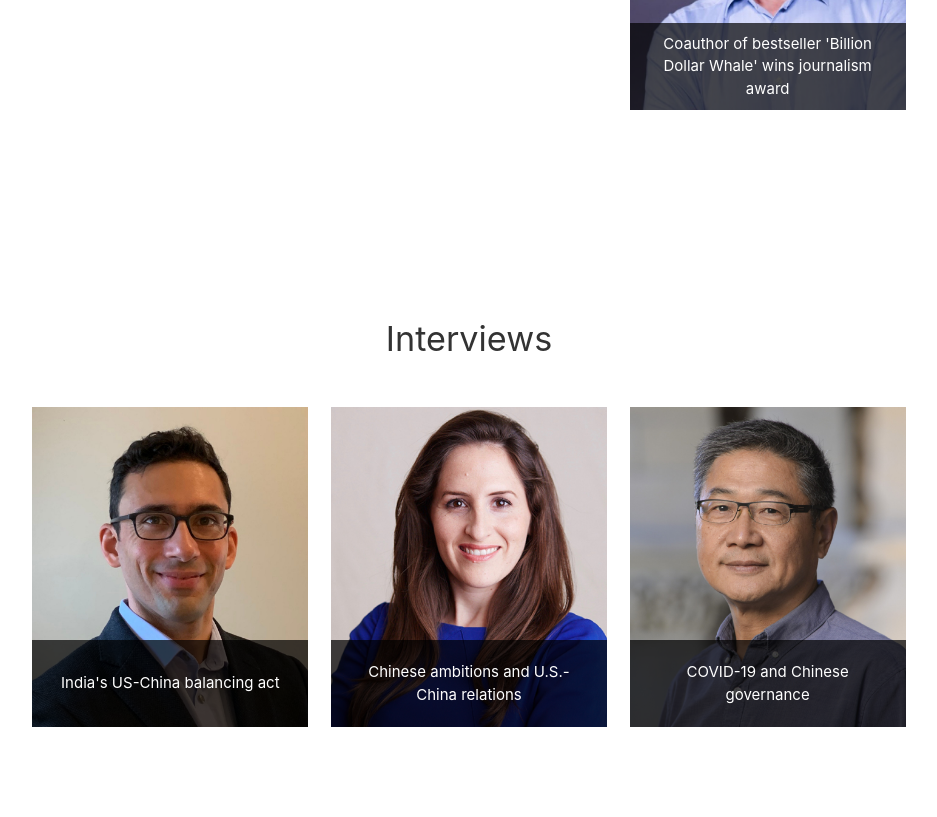
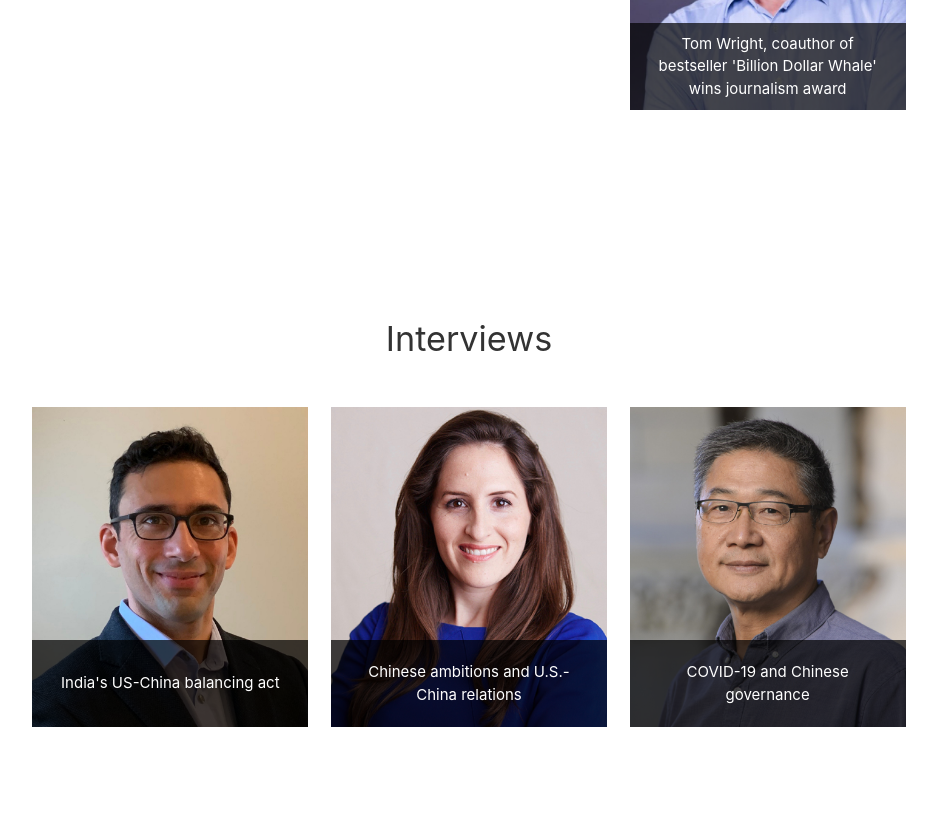
Before and after one commit to noaronkin/noaronkin.github.io, a website: page work.html in a window 1280 px wide. Shown: the part 4010-4827 px from the top of the page, without its empty margins (171-1108 px from the left). Drawn offline with Linux system fonts and the light colour scheme.

Commit message:
Add files via upload

```diff
--- a/work.html
+++ b/work.html
@@ -278,7 +278,7 @@
           <div class="col s12 m6 l4">
             <div class="work-element">
               <img class="img-in-four" src="img/work/writing_APARC_Wright_SJA20.jpg" alt="Portrait of journalist Tom Wright">
-              <a href="https://aparc.fsi.stanford.edu/news/tom-wright-coauthor-bestseller-billion-dollar-whale-and-longtime-asia-reporter-wins-2020" target="_blank">Coauthor of bestseller 'Billion Dollar Whale' wins journalism award</a>
+              <a href="https://aparc.fsi.stanford.edu/news/tom-wright-coauthor-bestseller-billion-dollar-whale-and-longtime-asia-reporter-wins-2020" target="_blank">Tom Wright, coauthor of bestseller 'Billion Dollar Whale' wins journalism award</a>
             </div>
           </div>
         </div>
```
